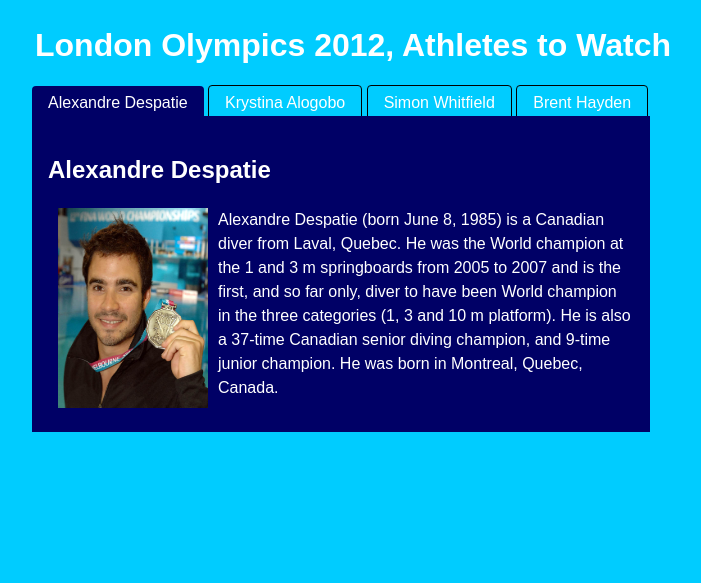
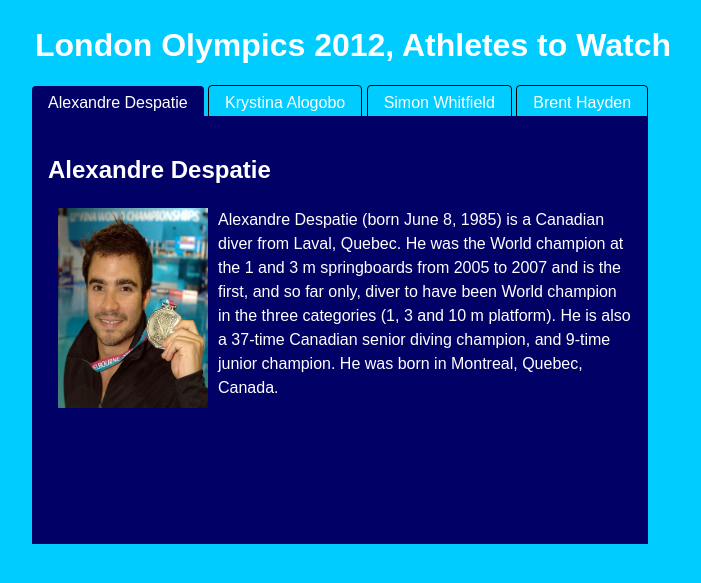
Before and after one commit to bredschneider/assignments, a PHP site: page / in a window 1280 px wide. Shown: the top 583 px of the page, without its empty margins (287-988 px from the left). Run offline with PHP 8.4, Linux system fonts and the light colour scheme; some libraries are stand-ins or nearby versions.

Commit message:
Updated css. Pictures working on all browsers.

```diff
--- a/mtm1526/assignment-4/css/general.css
+++ b/mtm1526/assignment-4/css/general.css
@@ -61,7 +61,7 @@ h1 {
 	bottom: 15px;
 	left: 40px;
 	margin:0;
-	padding: 1em;
+	padding: 1em 0.9125em 8em 1em;
 	width: 36.6em;
 }
 
```
